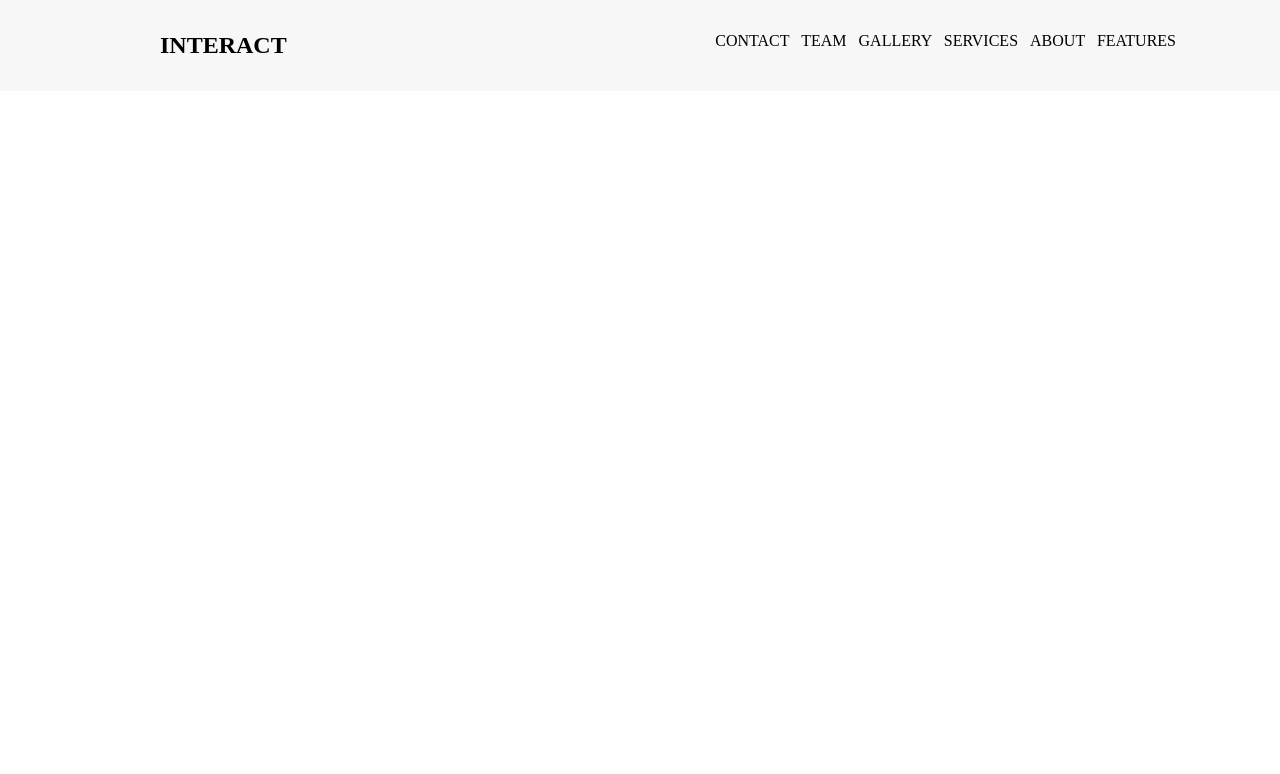
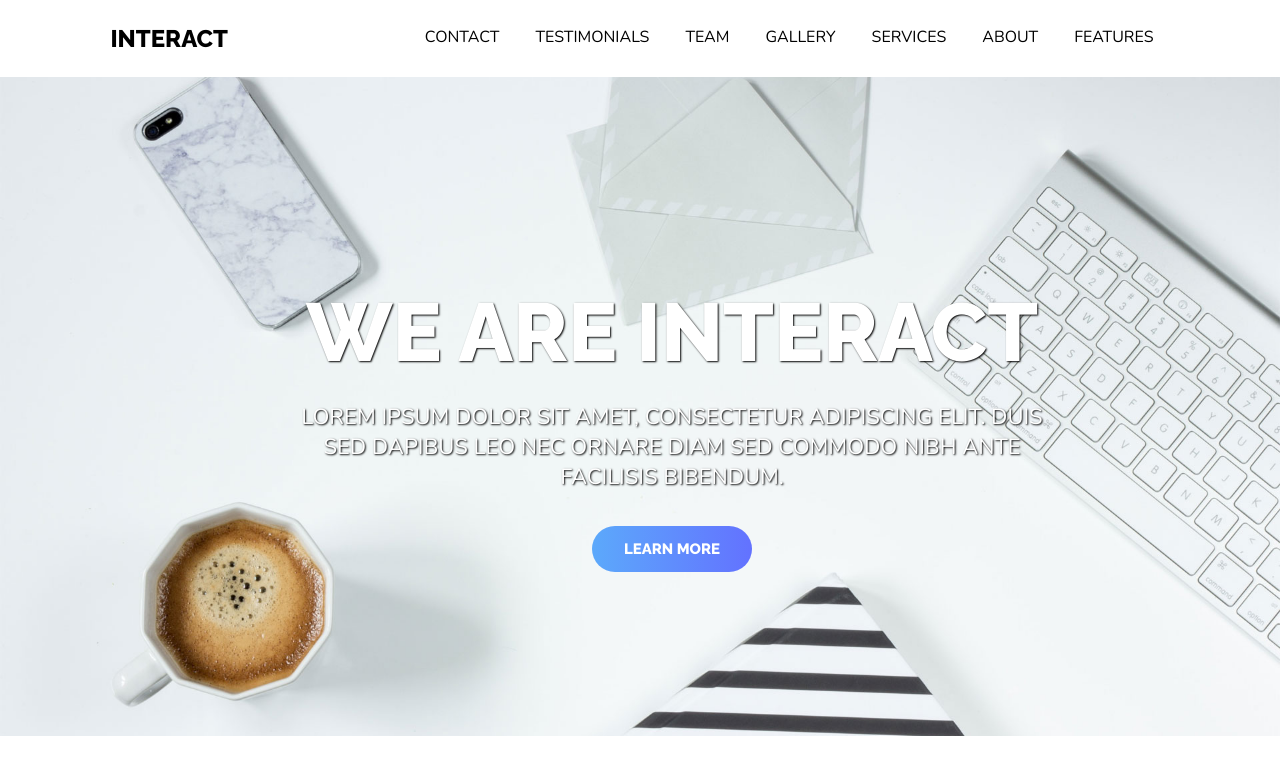
Before and after one commit to Alireza-ce/yara, a plain HTML site: page index.html in a window 1280 px wide. Drawn offline with nearby package versions, Linux system fonts and the light colour scheme.

Commit message:
add content of header

```diff
--- a/index.html
+++ b/index.html
@@ -5,9 +5,11 @@
     <meta name="viewport" content="width=device-width, initial-scale=1.0" />
     <title>Yara 2020</title>
     <link rel="stylesheet" href="styles.css" />
+    <link href="https://fonts.googleapis.com/css2?family=Nunito&family=Raleway:wght@800&display=swap" rel="stylesheet">
   </head>
 
   <body>
+    <header>
     <nav>
       <div class="nav-container">
         <a class="nav-header" href="#">
@@ -16,6 +18,9 @@
         <ul>
           <li>
             <a href="#">contact</a>
+          </li>
+          <li>
+            <a href="#">Testimonials</a>
           </li>
           <li>
             <a href="#">team</a>
@@ -35,5 +40,19 @@
         </ul>
       </div>
     </nav>
+  </header>
+    <div class="header">
+      <div class="container">
+        <div class="header-content">
+            <h1 class="header-header">
+              We Are Interact
+            </h1>
+            <p class="header-paragraph">
+              Lorem ipsum dolor sit amet, consectetur adipiscing elit. Duis sed dapibus leo nec ornare diam sed commodo nibh ante facilisis bibendum.
+            </p>
+            <a class="header-link" href="#">learn more</a>
+        </div>
+      </div>
+    </div>
   </body>
 </html>
--- a/styles.css
+++ b/styles.css
@@ -4,20 +4,28 @@ body {
 }
 
 nav {
-  background: #f7f7f7;
+  background: white;
 }
-
-.nav-container {
-  width: 80%;
+.nav-container{
+  width: 84%;
+  padding:24px;
+  padding-left:8px;
+  margin-left: 8%;
+  margin-right: 8%;
+}
+.container{
+  width: 60%;
   padding: 32px;
-  margin-left: 10%;
-  margin-right: 10%;
+  margin-left: 20%;
+  margin-right: 20%;
 }
 a {
   text-decoration: none;
 }
 .nav-header {
   font-size: 24px;
+  font-weight: 700;
+  font-family: 'Raleway', sans-serif;
   font-weight: bold;
 }
 
@@ -27,12 +35,62 @@ nav ul {
 }
 
 nav ul li {
-  display: inline;
-  margin-right: 8px;
+  display: inline-block;
+  padding-right: 32px;
+  padding-top: 2px;
+  font-family: 'Nunito', sans-serif;
 }
 
 nav ul li a,
 .nav-header {
   text-transform: uppercase;
   color: black;
+
 }
+
+.header {
+  background: url(img/intro-bg.jpg) center center no-repeat;
+  background-size: cover;
+  background-color: #e5e5e5;
+  padding-top: 120px;
+  padding-bottom: 120px;
+}
+
+.header-content{
+  text-align: center;
+}
+
+.header-header{
+  font-family: 'Raleway', sans-serif;
+  font-size: 82px;
+  font-weight: 700;
+  margin-bottom: 8px;
+}
+
+.header-header , .header-paragraph{
+  text-transform: uppercase;
+  color: white;
+  text-shadow:1px 1px 2px black;
+}
+
+.header-paragraph{
+  font-family: 'Nunito', sans-serif;
+  font-size: 22px;
+  font-weight: 300;
+  line-height: 30px;
+}
+
+.header-link{
+  display: inline-block;
+  padding: 14px 32px;
+  font-family: 'Raleway', sans-serif;
+  margin: 12px;
+  font-size: 15px;
+  font-weight: 500;
+  border-radius: 25px;
+  background-color: #5ca9fb;
+  background-image: linear-gradient(to right, #5ca9fb 0%, #6372ff 100%);
+  border: 0;
+  color: white;
+  text-transform: uppercase;
+}
```
Also changed, not shown: img/intro-bg.jpg (added).
